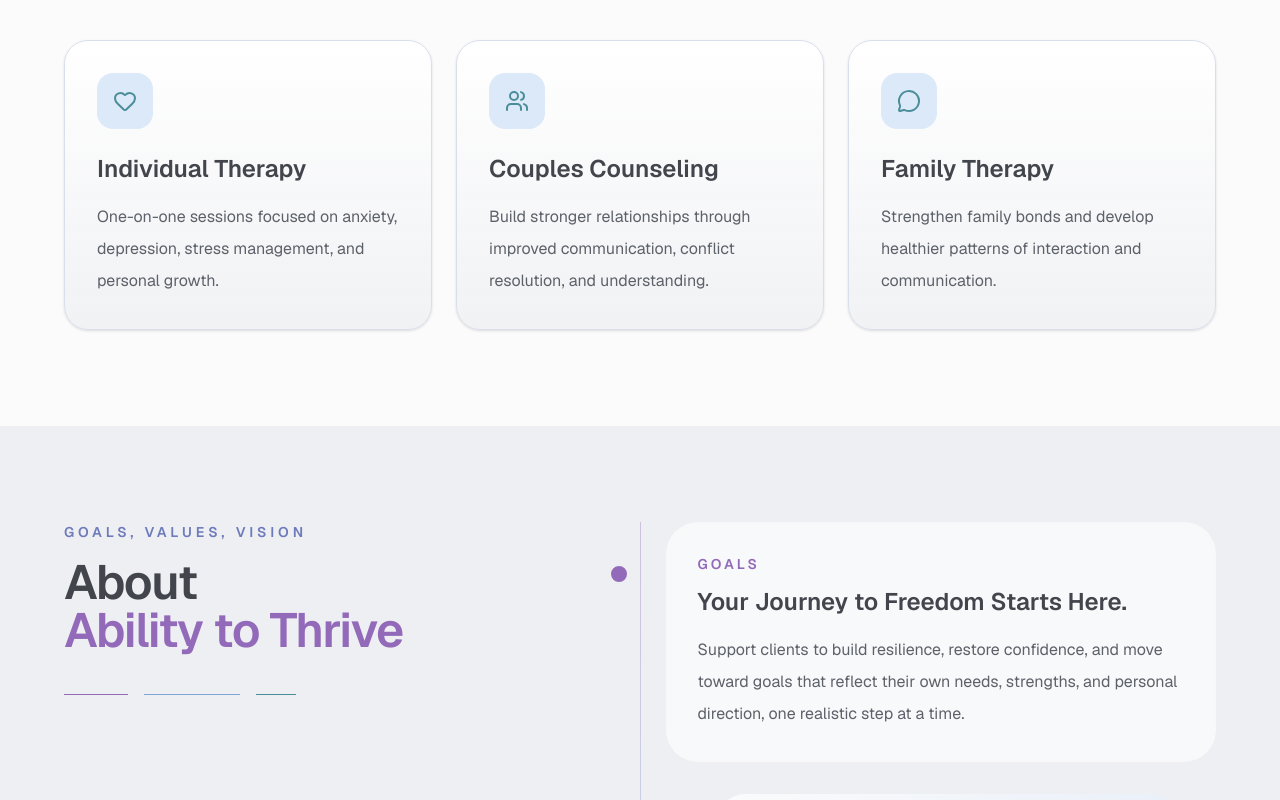
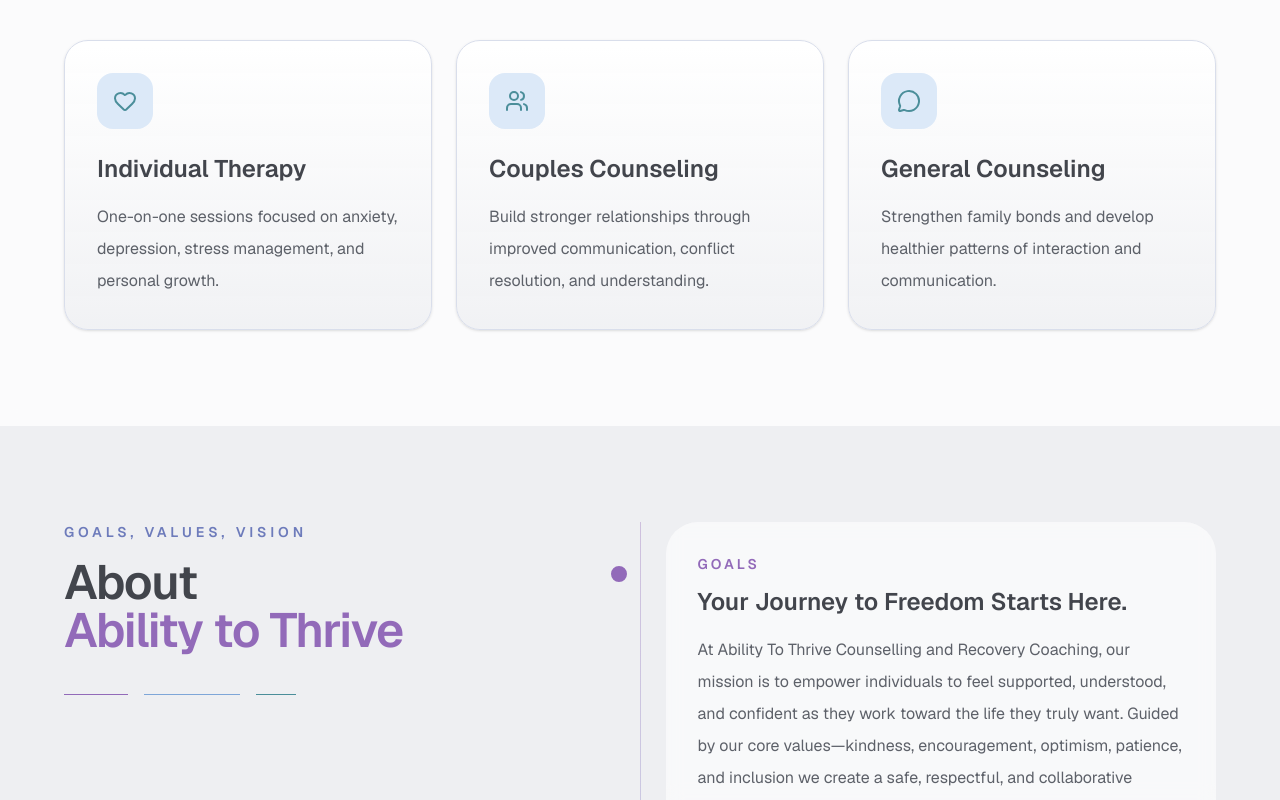
Before and after one commit to ltsMaven/-team218-app_fit3048, a Next.js app in the folder my-app/: page / in a window 1280 px wide. Shown: the part 2000-2800 px from the top of the page. Built offline with nearby package versions, Linux system fonts and the light colour scheme.

Commit message:
modifying navbar and page

```diff
--- a/my-app/src/app/page.js
+++ b/my-app/src/app/page.js
@@ -17,7 +17,7 @@
     icon: Users,
   },
   {
-    title: "Family Therapy",
+    title: "General Counseling",
     description:
       "Strengthen family bonds and develop healthier patterns of interaction and communication.",
     icon: MessageCircle,
@@ -220,9 +220,17 @@
                     Your Journey to Freedom Starts Here.
                   </h3>
                   <p className="mt-4 max-w-2xl text-base leading-8 text-[#5d6169]">
-                    Support clients to build resilience, restore confidence, and
-                    move toward goals that reflect their own needs, strengths,
-                    and personal direction, one realistic step at a time.
+                    At Ability To Thrive Counselling and Recovery Coaching, our
+                    mission is to empower individuals to feel supported,
+                    understood, and confident as they work toward the life they
+                    truly want. Guided by our core values—kindness,
+                    encouragement, optimism, patience, and inclusion we create a
+                    safe, respectful, and collaborative environment where every
+                    client feels heard and valued. Through professional care and
+                    genuine connection, we help build the strength, skills, and
+                    confidence needed for meaningful progress. Our commitment is
+                    simple: to provide support that helps you not just cope, but
+                    truly thrive.
                   </p>
                 </article>
 
@@ -235,9 +243,14 @@
                     From Overwhelmed to Empowered.
                   </h3>
                   <p className="mt-4 max-w-2xl text-base leading-8 text-[#5d6169]">
-                    Create a space that is safe, non-judgmental, and
-                    collaborative, where each person feels heard, supported, and
-                    empowered in the work they are doing.
+                    Our vision is to create a world where every individual feels
+                    empowered to overcome challenges and embrace their full
+                    potential. At Ability To Thrive Counselling and Recovery
+                    Coaching, we strive to be a trusted source of hope and
+                    growth—fostering resilience, confidence, and inclusion in
+                    every life we touch. We envision a future where support is
+                    accessible, compassionate, and transformative, helping
+                    people not just survive, but truly thrive.
                   </p>
                 </article>
 
@@ -250,9 +263,18 @@
                     Optimism That Inspires Change.
                   </h3>
                   <p className="mt-4 max-w-2xl text-base leading-8 text-white/78">
-                    Help people recognise their ability to thrive and develop
-                    the emotional, mental, and social foundations needed for a
-                    more balanced and fulfilling life.
+                    At Ability To Thrive Counselling and Recovery Coaching,
+                    everything we do is guided by five essential values: 🌸
+                    Kindness - Compassion in every interaction. We create a
+                    safe, welcoming space where care and understanding come
+                    first. 🌟 Encouragement - Your potential, our belief. We
+                    motivate and support you every step of the way. ☀️ Optimism
+                    - Hope leads to progress. We focus on possibilities and
+                    positive outcomes, even in challenging times. 🕊 Patience -
+                    Your pace, your journey. We respect your timeline and
+                    provide space for growth without pressure. 🌍 Inclusion -
+                    Everyone belongs here. We celebrate diversity and ensure
+                    every voice is valued and heard.
                   </p>
                 </article>
               </div>
--- a/my-app/src/components/HeroSlider.js
+++ b/my-app/src/components/HeroSlider.js
@@ -1,22 +1,36 @@
 "use client";
 
 import Link from "next/link";
+import { useState } from "react";
+
+const heroVideos = [
+  "/assets/videos/forrest.webm",
+  "/assets/videos/mountains.webm",
+  "/assets/videos/wave.webm",
+];
 
 export default function HeroSlider() {
+  const [activeVideo, setActiveVideo] = useState(0);
+
+  const handleVideoEnded = () => {
+    setActiveVideo((current) => (current + 1) % heroVideos.length);
+  };
+
   return (
     <section
       id="home"
       className="relative isolate flex min-h-[calc(100vh-145px)] items-center overflow-hidden bg-[#42454c]"
     >
       <video
+        key={heroVideos[activeVideo]}
         className="absolute inset-0 h-full w-full object-cover"
         autoPlay
-        loop
         muted
         playsInline
         preload="auto"
+        onEnded={handleVideoEnded}
       >
-        <source src="/assets/videos/forrest.webm" type="video/webm" />
+        <source src={heroVideos[activeVideo]} type="video/webm" />
       </video>
 
       <div className="absolute inset-0 bg-[linear-gradient(135deg,rgba(66,69,76,0.74),rgba(75,142,154,0.42),rgba(109,123,187,0.28))]" />
--- a/my-app/src/components/Navbar.js
+++ b/my-app/src/components/Navbar.js
@@ -79,12 +79,6 @@
             <div className="hidden items-center gap-3 md:flex">
               <Link
                 href="/book"
-                className="rounded-full border border-[#cfd6e2] px-4 py-2 text-sm font-medium text-[#4b8e9a] transition hover:border-[#4b8e9a] hover:bg-white/80"
-              >
-                Bookings
-              </Link>
-              <Link
-                href="/book"
                 className="rounded-full bg-[#926ab9] px-5 py-2.5 text-sm font-medium text-white shadow-[0_14px_30px_rgba(146,106,185,0.25)] transition hover:bg-[#7d58a3]"
               >
                 Book a Session
@@ -139,13 +133,6 @@
                 <Link
                   href="/book"
                   onClick={() => setIsMobileMenuOpen(false)}
-                  className="rounded-full border border-[#cfd6e2] px-4 py-3 text-center text-sm font-medium text-[#4b8e9a] transition hover:border-[#4b8e9a] hover:bg-white/80"
-                >
-                  Bookings
-                </Link>
-                <Link
-                  href="/book"
-                  onClick={() => setIsMobileMenuOpen(false)}
                   className="rounded-full bg-[#926ab9] px-4 py-3 text-center text-sm font-medium text-white transition hover:bg-[#7d58a3]"
                 >
                   Book a Session
```
